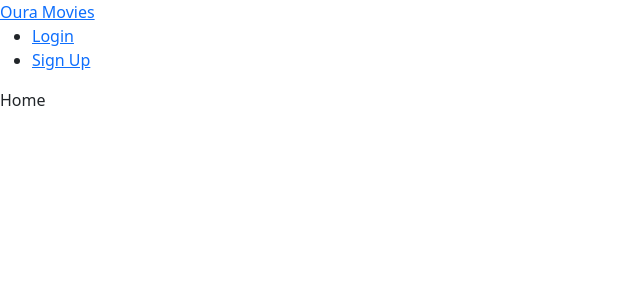
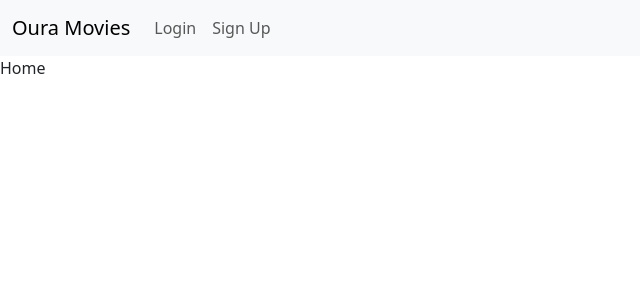
Before and after one commit to JoseMiguelVazquez/oura_movies_frontend, a React (Vite) app: page / in a window 1280 px wide. Shown: the top 300 px of the page, without its empty margins (0-640 px from the left). Built offline with nearby package versions, Linux system fonts and the light colour scheme.

Commit message:
navbar styled with bootstrap

```diff
--- a/src/components/Navbar.jsx
+++ b/src/components/Navbar.jsx
@@ -17,31 +17,36 @@ const Navbar = () => {
 
   return (
     <>
-      <nav>
-        <div>
-            <NavLink to='/'>Oura Movies</NavLink>
-        </div>
-        <ul>
+      <nav className='navbar navbar-expand-sm bg-body-tertiary'>
+        <div className='container-fluid'>
+            <NavLink to='/' className='navbar-brand'>Oura Movies</NavLink>
+            <button className="navbar-toggler" type="button" data-bs-toggle="collapse" data-bs-target="#navbarNavDropdown" aria-controls="navbarNavDropdown" aria-expanded="false" aria-label="Toggle navigation">
+                <span className="navbar-toggler-icon"></span>
+            </button>
+            <div className="collapse navbar-collapse" id="navbarNavDropdown">
+                <ul className='navbar-nav'>
                     {user ? (
                         <>
-                    <li>
+                            <li className='nav-item'>
                                 Hello, {user.name}
                             </li>
-                    <li>
-                        <button onClick={onLogout}>Logout</button>
+                            <li className='nav-item'>
+                                <button onClick={onLogout} className='nav-link'>Logout</button>
                             </li>
                         </>
                     ) : (
                         <>
-                    <li>
-                        <NavLink to='/login'>Login</NavLink>
+                            <li className='nav-item'>
+                                <NavLink to='/login' className='nav-link'>Login</NavLink>
                             </li>
-                    <li>
-                        <NavLink to='/signup'>Sign Up</NavLink>
+                            <li className='nav-item'>
+                                <NavLink to='/signup' className='nav-link'>Sign Up</NavLink>
                             </li>
                         </>
                     )}
                 </ul>
+            </div>
+        </div>
       </nav>
     </>
   )
```
Lines whose indentation alone changed are shown as unchanged.
